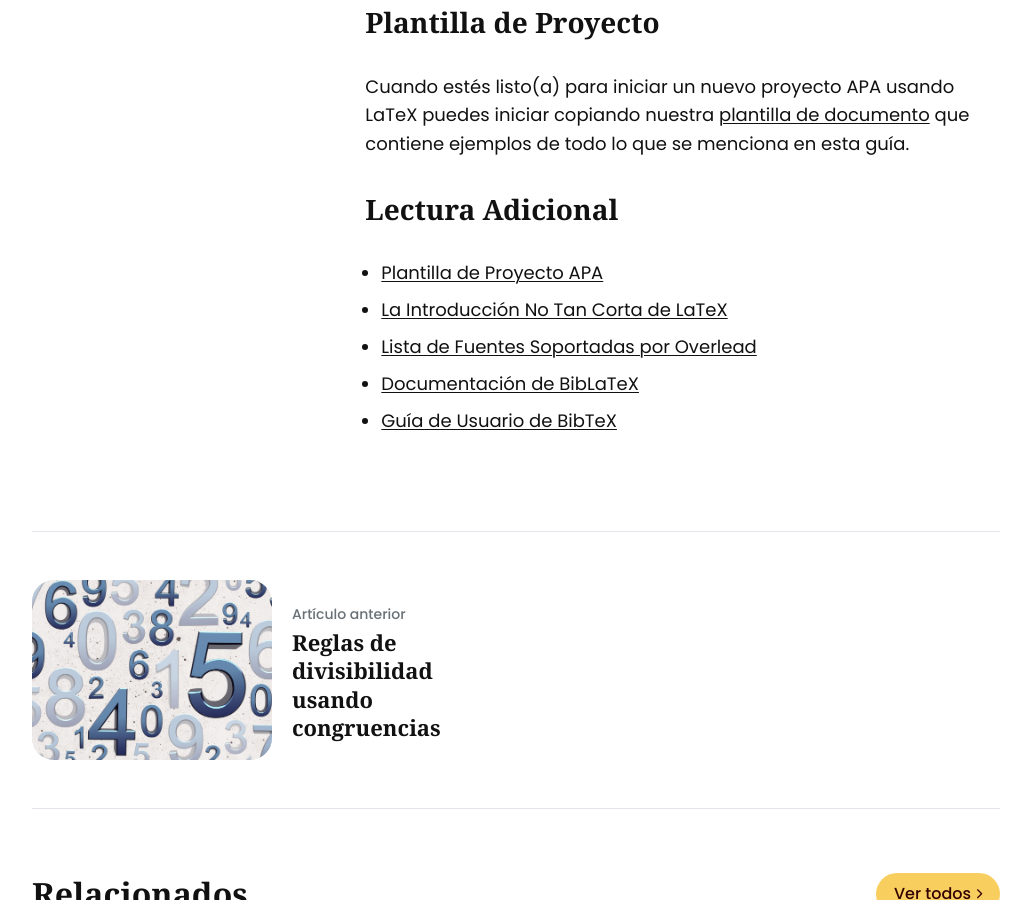
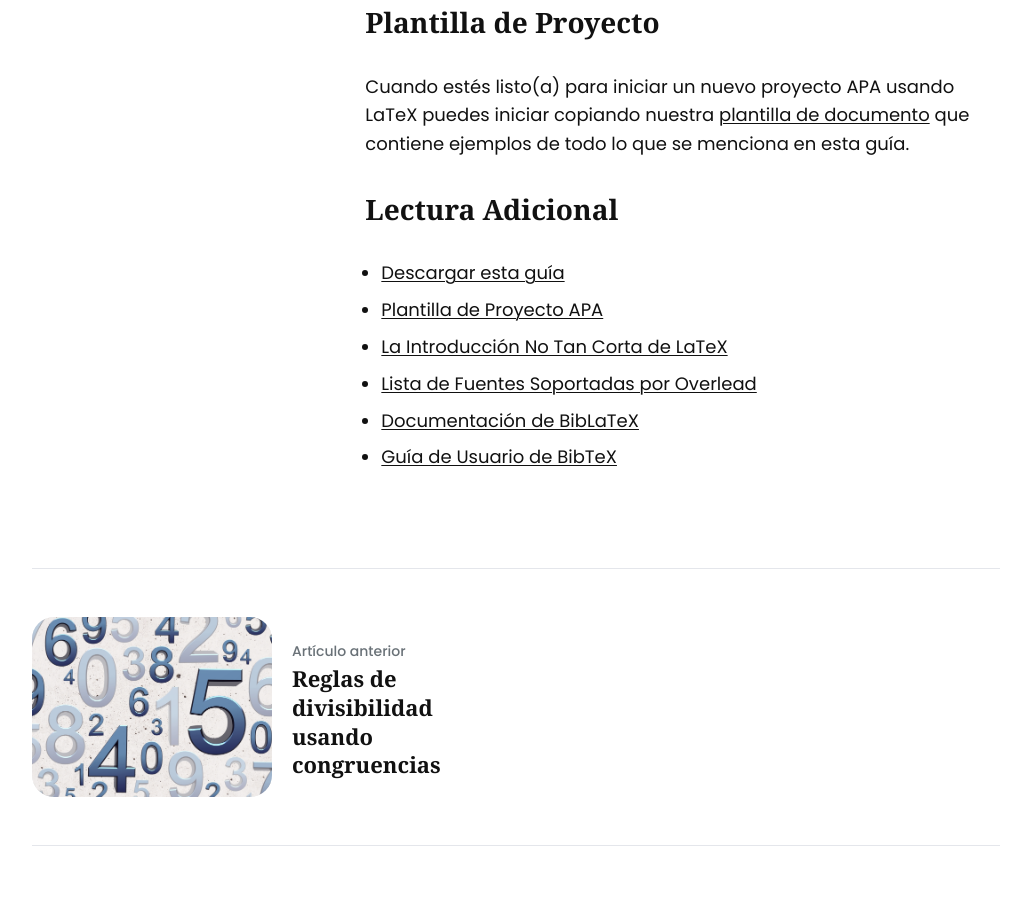
Before and after one commit to asoesem/asoesem.github.io, a Jekyll site: the page built from _posts/2025-04-25-como-escribir-un-doc-apa-en-latex.md, in a window 1280 px wide and 900 px high, scrolled down 43721 px. Shown: the whole window, without its empty margins (124-1155 px from the left). Built offline with Jekyll 4.4.1, drawn with Linux system fonts in a browser that asks for light colours; the table of contents is made by our own code.

Commit message:
Agrega la opción de descargar guía del taller de APA con LaTeX

```diff
--- a/_posts/2025-04-25-como-escribir-un-doc-apa-en-latex.md
+++ b/_posts/2025-04-25-como-escribir-un-doc-apa-en-latex.md
@@ -1218,6 +1218,7 @@ Cuando estés listo(a) para iniciar un nuevo proyecto APA usando LaTeX puedes in
 
 ## Lectura Adicional
 
+* [Descargar esta guía][5]
 * [Plantilla de Proyecto APA][0]
 * [La Introducción No Tan Corta de LaTeX][1]
 * [Lista de Fuentes Soportadas por Overlead][2]
```
Also changed, not shown: other parts of _posts/2025-04-25-como-escribir-un-doc-apa-en-latex.md (+1 -0 lines), 2 other files.
